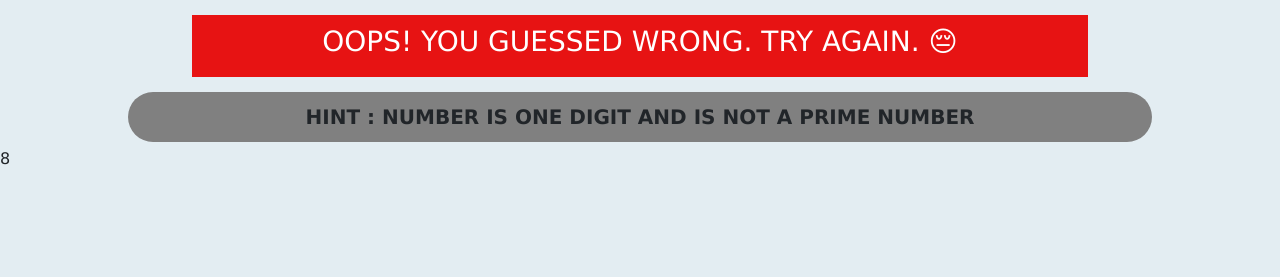
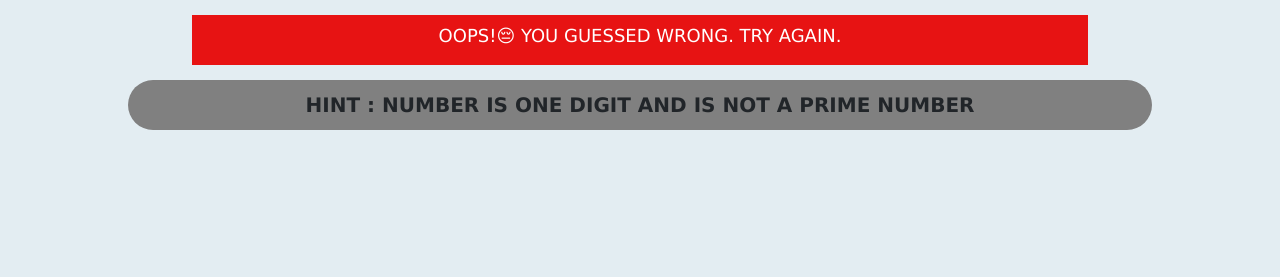
Before and after one commit to Akalazu/guessGame, a plain HTML site: page index.html in a window 1280 px wide. Both pictures are taken after typing "5" into the empty fields and a click on the button "Submit". Shown: the top 277 px of the page. Drawn offline with nearby package versions, Linux system fonts and the light colour scheme.

Commit message:
minor fixes

```diff
--- a/index.html
+++ b/index.html
@@ -57,7 +57,7 @@
       height: 50px;
       margin: 10px auto 5px auto;
       padding: 10px;
-      font-weight: bolder;
+      font-weight: bold;
       background-color: grey;
       text-align: center;
       text-transform: uppercase;
--- a/main.js
+++ b/main.js
@@ -68,7 +68,7 @@ function isPrime(n) {
 //End of functions
 
 let rand = randNum();
-document.write(rand);
+// document.write(rand);
 if (rand > 10 && isPrime(rand) === true) {
   spitOutput.append("hint : number is two digit and is a prime number");
 } else if (rand < 10 && isPrime(rand) === true) {
@@ -94,7 +94,8 @@ submitBtn.addEventListener("click", function (e) {
     output.style.backgroundColor = "rgb(1, 75, 1)";
     setInterval(pageReload, 1000);
   } else {
-    feedBack.innerHTML = "Oops! You guessed wrong. Try Again. 😔";
+    feedBack.innerHTML = "Oops!😔 You guessed wrong. Try Again. ";
+    feedBack.style.fontSize = "18px";
     output.style.backgroundColor = "rgb(231, 19, 19)";
     operations();
   }
```
